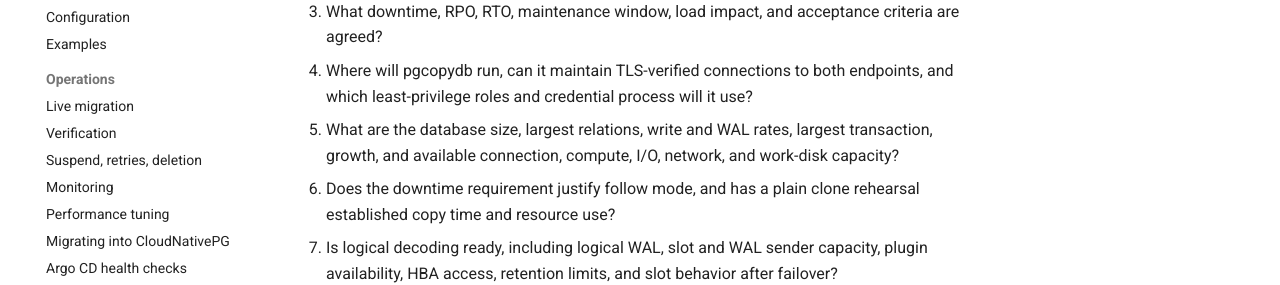
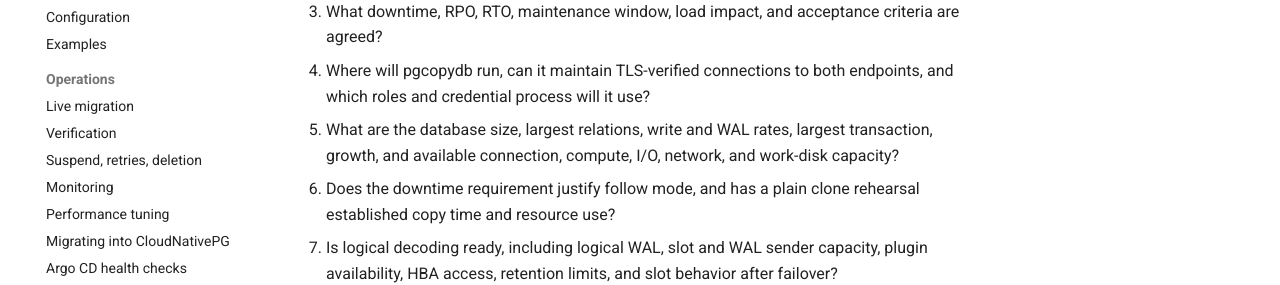
Before and after one commit to ydixken/pgcopydb-operator, an MkDocs documentation site: the page built from docs/planning.md, in a window 1280 px wide and 900 px high, scrolled down 428 px. Shown: the part 199-484 px from the top of the window. Built offline with MkDocs 1.6.1 and Material for MkDocs 9.7.7, drawn with Linux system fonts in a browser that asks for light colours; comment, search, counter and statistics services are not loaded.

Commit message:
docs: simplify access question

```diff
--- a/docs/planning.md
+++ b/docs/planning.md
@@ -11,7 +11,7 @@ pgcopydb is a migration tool, not a backup system.
 1. Which databases, schemas, tables, roles, ACLs, extensions, tablespaces, settings, and large objects must move or be excluded?
 2. What are the source, target, pgcopydb, pg_dump, and pg_restore versions, and is the target compatible with required extensions, types, collations, and locales?
 3. What downtime, RPO, RTO, maintenance window, load impact, and acceptance criteria are agreed?
-4. Where will pgcopydb run, can it maintain TLS-verified connections to both endpoints, and which least-privilege roles and credential process will it use?
+4. Where will pgcopydb run, can it maintain TLS-verified connections to both endpoints, and which roles and credential process will it use?
 5. What are the database size, largest relations, write and WAL rates, largest transaction, growth, and available connection, compute, I/O, network, and work-disk capacity?
 6. Does the downtime requirement justify follow mode, and has a plain clone rehearsal established copy time and resource use?
 7. Is logical decoding ready, including logical WAL, slot and WAL sender capacity, plugin availability, HBA access, retention limits, and slot behavior after failover?
```
